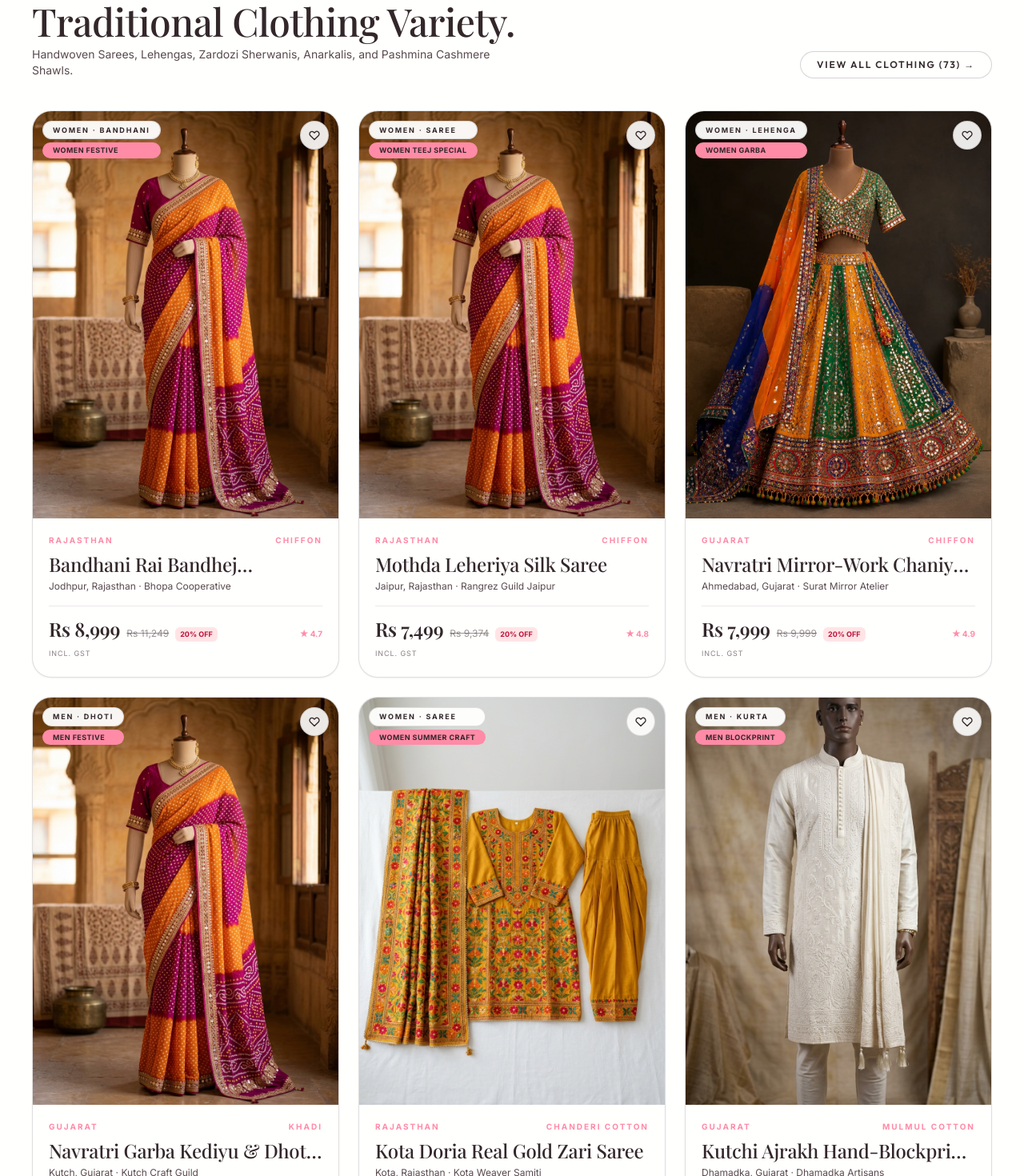
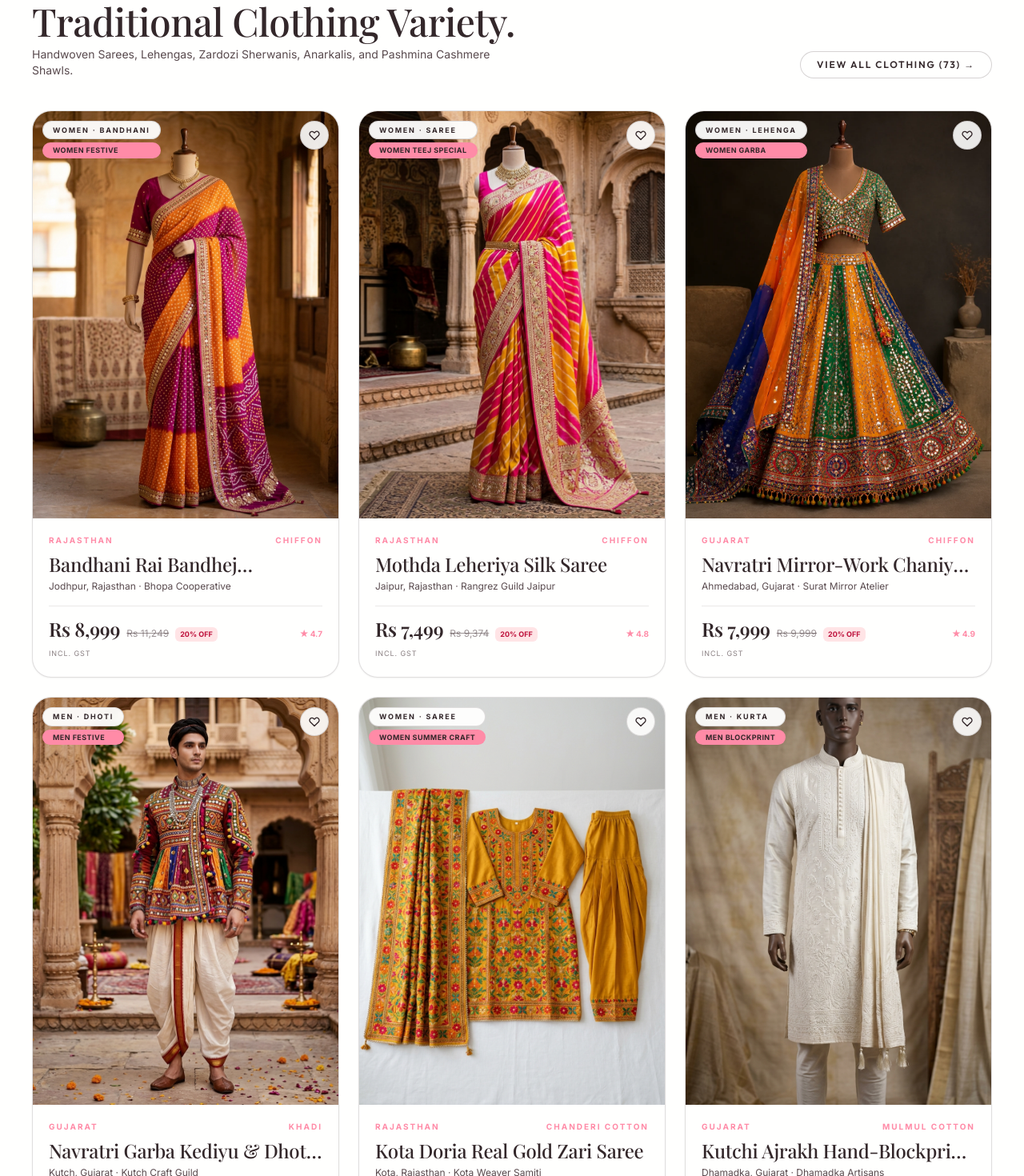
Before and after one commit to The-Dhananjay/LOOMLORE, a Next.js app: page / in a window 1280 px wide. Shown: the part 1040-2510 px from the top of the page at 80% size. Built offline with nearby package versions, Linux system fonts and the light colour scheme; a web font is replaced by a local one.

Commit message:
Fix product image mapping for Men Dhoti/Kediyu/Leheriya and expand catalog with high-resolution imagery

```diff
--- a/src/data/catalog.ts
+++ b/src/data/catalog.ts
@@ -159,7 +159,7 @@ export const products: Product[] = [
     artisan: 'Rangrez Guild Jaipur',
     rating: 4.8,
     reviewCount: 88,
-    image: '/products/bandhani-saree.jpg',
+    image: '/products/leheriya-saree.jpg',
     badge: 'Women Teej Special',
     swatch: '#ec4899',
     shipsFromCity: 'Jaipur'
@@ -317,7 +317,7 @@ export const products: Product[] = [
     artisan: 'Kutch Craft Guild',
     rating: 4.8,
     reviewCount: 64,
-    image: '/products/bandhani-saree.jpg',
+    image: '/products/navratri-kediyu-dhoti.jpg',
     badge: 'Men Festive',
     swatch: '#f43f5e',
     shipsFromCity: 'Bhuj'
```
Also changed, not shown: public/products/leheriya-saree.jpg (added), public/products/navratri-kediyu-dhoti.jpg (added).
